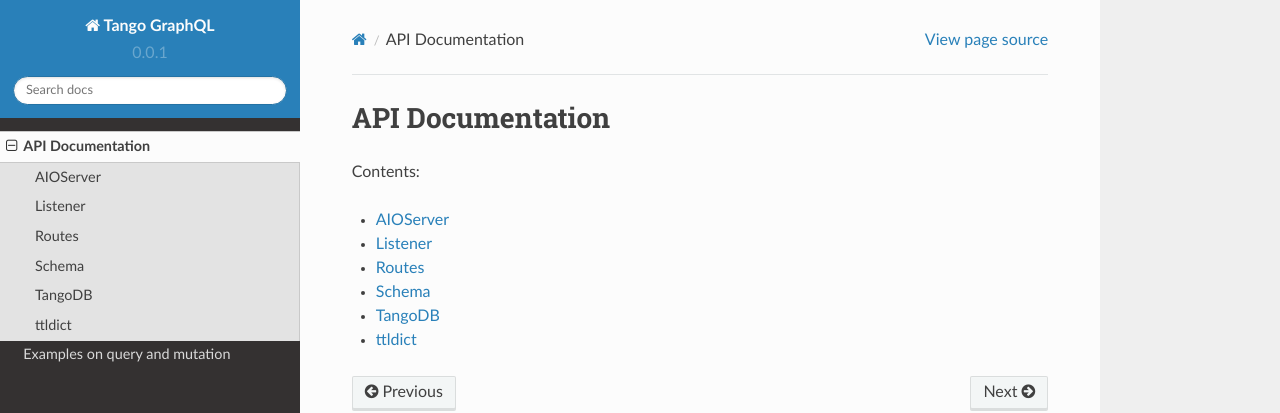
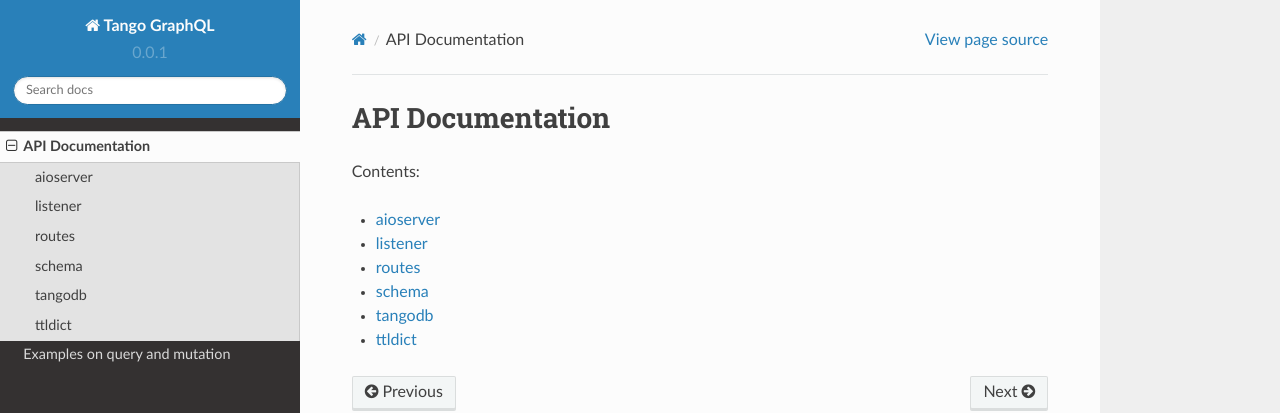
Before and after one commit to mark-nicol/tangogql, a Sphinx documentation site: the page built from docs/source/api.rst, in a window 1280 px wide. Shown: the top 413 px of the page. Built offline with Sphinx 7.4.7 and the Read the Docs theme 2.0.0, drawn with Linux system fonts in a browser that asks for light colours; part of the change alters nothing that is shown.

```diff
--- a/docs/source/api.rst
+++ b/docs/source/api.rst
@@ -6,9 +6,9 @@ Contents:
 .. toctree::
     :maxdepth: 2
 
-    aioserver
-    listener
-    routes
-    schema
-    tangodb
-    ttldict
+    aioserver <api/aioserver>
+    listener <api/listener>
+    routes <api/routes>
+    schema <api/schema>
+    tangodb <api/tangodb>
+    ttldict <api/ttldict>
```
Also changed, not shown: docs/source/api/aioserver.rst (renamed from docs/source/aioserver.rst), docs/source/api/listener.rst (renamed from docs/source/listener.rst), docs/source/api/routes.rst (renamed from docs/source/routes.rst), docs/source/api/schema.rst (renamed from docs/source/schema.rst), docs/source/api/tangodb.rst (renamed from docs/source/tangodb.rst), docs/source/api/ttldict.rst (renamed from docs/source/ttldict.rst).
